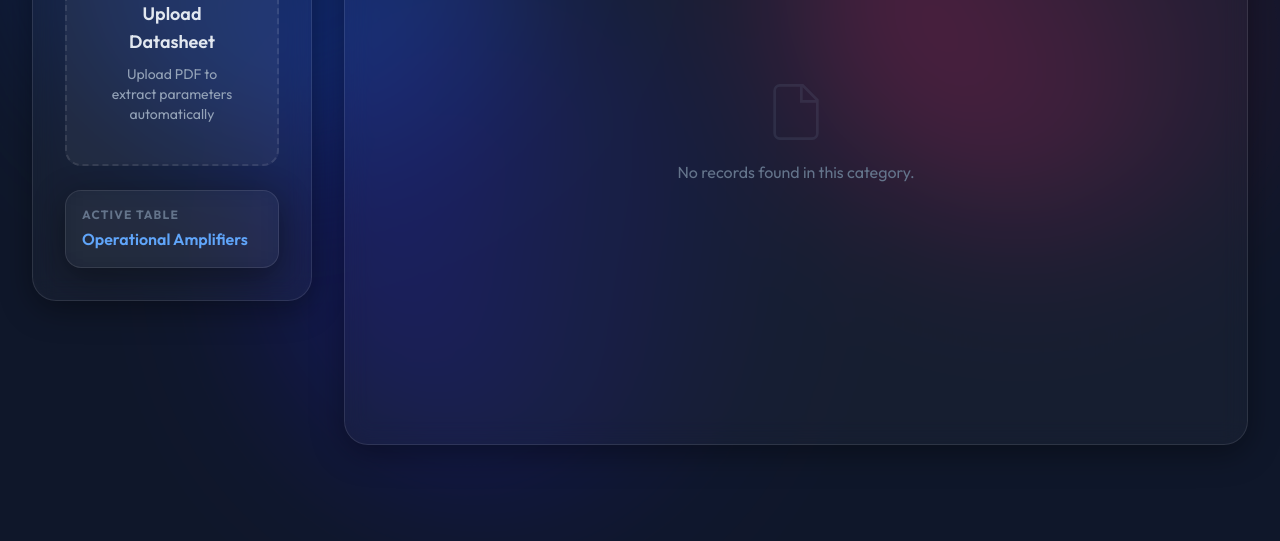
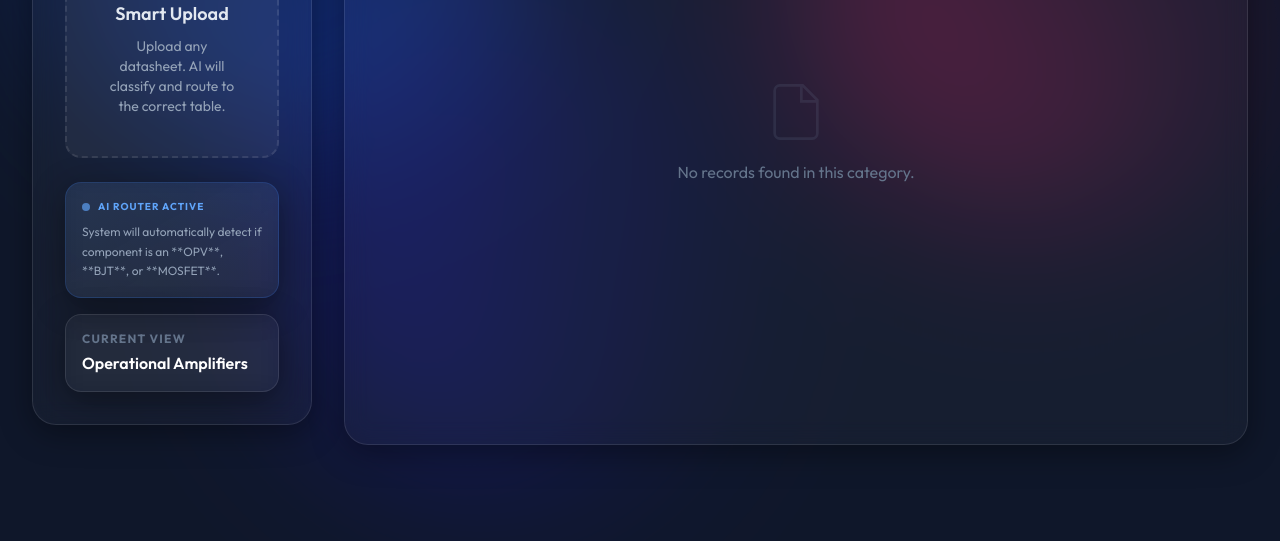
Before and after one commit to codesamu/sheetbase, a Flask app: page / in a window 1280 px wide; the page is wider, and only the part inside the window is pictured. Shown: the part 389-930 px from the top of that part. Run offline with Flask 3, Linux system fonts and the light colour scheme; data that the repository does not hold is empty; some libraries are stand-ins or nearby versions.

Commit message:
changed upload placeholder and UI

```diff
--- a/app.py
+++ b/app.py
@@ -90,8 +90,12 @@ def get_data(category):
 
 @app.route("/upload-pdf", methods=["POST"])
 def upload_pdf():
-    # Placeholder for PDF processing logic
-    return jsonify({"message": "PDF received (placeholder action)", "status": "success"})
+    # Placeholder for PDF processing + AI Classification logic
+    return jsonify({
+        "message": "Analyzing datasheet and routing to correct category...",
+        "status": "success",
+        "action": "classification_started"
+    })
 
 @app.route("/test-db")
 def test_db():
--- a/templates/index.html
+++ b/templates/index.html
@@ -125,15 +125,24 @@
                         <div class="w-16 h-16 bg-blue-500/20 rounded-full flex items-center justify-center mx-auto mb-4 group-hover:scale-110 transition-transform">
                             <svg xmlns="http://www.w3.org/2000/svg" class="w-8 h-8 text-blue-400" viewBox="0 0 24 24" fill="none" stroke="currentColor" stroke-width="2"><path d="M21 15v4a2 2 0 0 1-2 2H5a2 2 0 0 1-2-2v-4M17 8l-5-5-5 5M12 3v12"/></svg>
                         </div>
-                        <h3 class="font-semibold text-lg mb-2">Upload Datasheet</h3>
-                        <p class="text-slate-400 text-sm">Upload PDF to extract parameters automatically</p>
+                        <h3 class="font-semibold text-lg mb-2">Smart Upload</h3>
+                        <p class="text-slate-400 text-sm">Upload any datasheet. AI will classify and route to the correct table.</p>
                         <input type="file" id="file-input" class="hidden" accept=".pdf" onchange="handleFileUpload(this)">
                     </div>
 
                     <div class="space-y-4">
+                        <div class="glass p-4 rounded-2xl text-left bg-gradient-to-br from-blue-500/10 to-transparent border-blue-500/20">
+                            <div class="flex items-center gap-2 mb-2">
+                                <span class="flex h-2 w-2 rounded-full bg-blue-400 animate-pulse"></span>
+                                <p class="text-[10px] text-blue-400 uppercase font-bold tracking-widest">AI Router Active</p>
+                            </div>
+                            <p class="text-xs text-slate-400 leading-relaxed">
+                                System will automatically detect if component is an **OPV**, **BJT**, or **MOSFET**.
+                            </p>
+                        </div>
                         <div class="glass p-4 rounded-2xl text-left bg-white/2">
-                            <p class="text-xs text-slate-500 uppercase font-bold tracking-widest mb-1">Active Table</p>
-                            <p id="active-category-name" class="font-semibold text-blue-400">Operational Amplifiers</p>
+                            <p class="text-xs text-slate-500 uppercase font-bold tracking-widest mb-1">Current View</p>
+                            <p id="active-category-name" class="font-semibold text-white">Operational Amplifiers</p>
                         </div>
                     </div>
                 </div>
```
